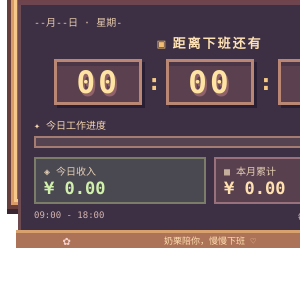
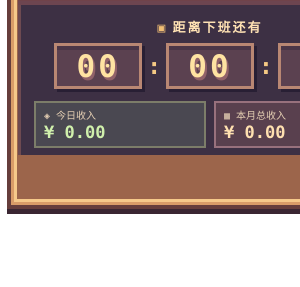
Before and after one commit to 9527-mmo/naili-desktop, an Electron app: page src/countdown.html in a window 300 px wide. Shown: the part 59-346 px from the top of the page. Drawn offline with Linux system fonts and the light colour scheme; no server answers.

Commit message:
ui: show only countdown daily income and monthly total on main panel

```diff
--- a/src/countdown.html
+++ b/src/countdown.html
@@ -5,15 +5,10 @@
 <main class="wood-panel" id="panel">
  <div class="roof"><span class="roof-flower">✿</span><div class="brand"><span class="brand-rabbit" aria-hidden="true">🐰</span><span><b>奶栗 <small>NAILI</small></b><em>下班计划 · PIXEL DAYS</em></span></div><div class="roof-buttons"><button id="config" title="设置" aria-label="设置">⚙</button><button id="minimize" title="隐藏面板" aria-label="隐藏面板">−</button></div></div>
  <div class="panel-inner">
-  <div class="date-row"><span id="date">--月--日 · 星期-</span><span class="mode-tag" id="mode-tag">WORK TIME</span></div>
   <div class="count-title"><span class="briefcase">▣</span><span id="count-label">距离下班还有</span></div>
   <div class="timer" aria-live="off"><span class="digit-pair" id="hours">00</span><span class="colon">:</span><span class="digit-pair" id="minutes">00</span><span class="colon">:</span><span class="digit-pair" id="seconds">00</span></div>
-  <div class="progress-title"><span>✦ 今日工作进度</span><span id="percent">0%</span></div>
-  <div class="progress-track" role="progressbar" aria-label="今日工作进度" aria-valuemin="0" aria-valuemax="100" aria-valuenow="0" id="progress"><div id="progress-fill"></div></div>
-  <div class="earnings"><div class="earning"><span>◈ 今日收入</span><strong id="today">¥ 0.00</strong></div><div class="earning"><span>▦ 本月累计</span><strong id="month">¥ 0.00</strong></div></div>
-  <div class="footer"><span id="schedule">09:00 - 18:00</span><span id="info">每秒更新 · 仅供参考</span></div>
+  <div class="earnings"><div class="earning"><span>◈ 今日收入</span><strong id="today">¥ 0.00</strong></div><div class="earning"><span>▦ 本月总收入</span><strong id="month">¥ 0.00</strong></div></div>
  </div>
- <div class="foot-plank"><span>✿</span><span>奶栗陪你，慢慢下班 ♡</span><span>✿</span></div>
 </main>
 <section class="settings" id="settings" hidden aria-label="倒计时设置"><div class="settings-head"><strong>⚙ 奶栗の时间设置</strong><button id="cancel" aria-label="关闭设置">×</button></div><div class="settings-grid"><label>上班时间<input id="start" type="time"></label><label>下班时间<input id="end" type="time"></label><label>月薪（元）<input id="salary" type="number" min="0" max="100000000" step="0.01"></label><label>计薪方式<select id="mode"><option value="work">按工作时间累计</option><option value="calendar">整月 24 小时均摊</option></select></label></div><p class="settings-note">目前按每天相同班次估算，不含节假日与休息日规则。</p><div class="settings-actions"><button id="save">保存设置 ✓</button></div></section>
 <script src="./countdown.js"></script></body></html>
```
